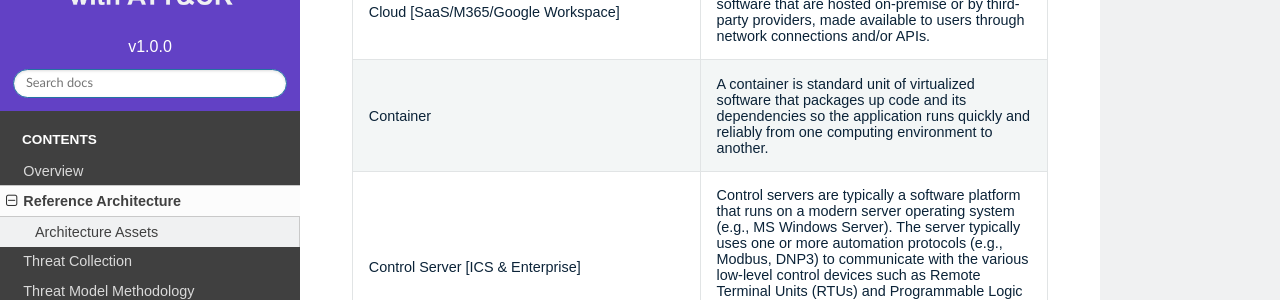
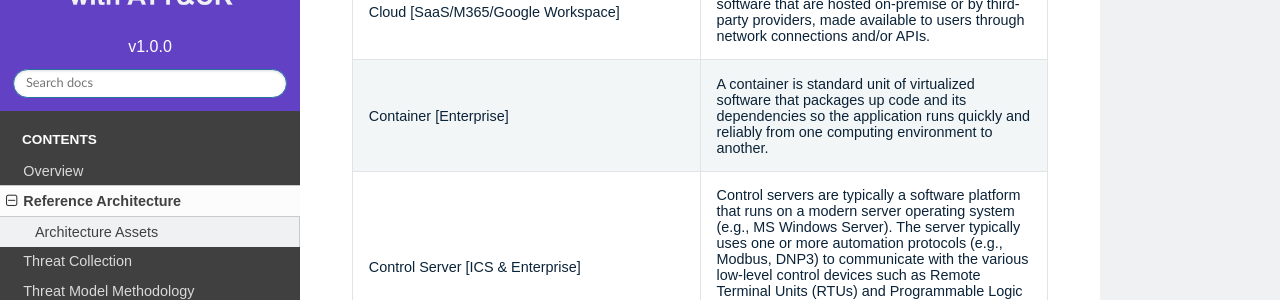
Before and after one commit to center-for-threat-informed-defense/defending-ot-with-attack, a Sphinx documentation site: the page built from docs/architecture.rst, in a window 1280 px wide and 900 px high, scrolled down 3278 px. Shown: the part 152-452 px from the top of the window. Built offline with Sphinx 7.4.7 and the Read the Docs theme 2.0.0, drawn with Linux system fonts in a browser that asks for light colours.

Commit message:
Minor updates

```diff
--- a/docs/architecture.rst
+++ b/docs/architecture.rst
@@ -83,7 +83,7 @@ ATT&CK for Enterprise's platforms and/or ATT&CK for ICS' assets. There are nine
 + [SaaS/M365/Google Workspace]         + third-party providers, made available to users through network connections and/or APIs.           +
 +--------------------------------------+---------------------------------------------------------------------------------------------------+
 + Container                            + A container is standard unit of virtualized software that packages up code and its dependencies   +
-+                                      + so the application runs quickly and reliably from one computing environment to another.           +
++ [Enterprise]                         + so the application runs quickly and reliably from one computing environment to another.           +
 +--------------------------------------+---------------------------------------------------------------------------------------------------+
 + Control Server                       + Control servers are typically a software platform that runs on a modern server operating system   +
 + [ICS & Enterprise]                   + (e.g., MS Windows Server). The server typically uses one or more automation protocols (e.g.,      +
--- a/docs/collection.rst
+++ b/docs/collection.rst
@@ -22,11 +22,7 @@ This includes:
 
  .. <<!-- TO DO --!>>
    tagged techniques for OT environments
-   Total ATT&CK (sub-)techniques -> Mapped to each asset and count (i.e., 510 techniques mapped to each assets).
-   plus image
-   downloads:
-   - STIX bundle
-   - multi-domain ATT&CK matrix for Navigator
+   Total ATT&CK (sub-)techniques
 
 Download the Threat Collection
 ------------------------------
--- a/docs/index.rst
+++ b/docs/index.rst
@@ -30,8 +30,7 @@ could be used within an IT/OT hybrid architecture and environment.
 Notice
 ------
 
-© 2024 MITRE Engenuity. Approved for public release. Document number(s)
-CT0121.
+© 2024 MITRE Engenuity. Approved for public release. Document number CT0121.
 
 Licensed under the Apache License, Version 2.0 (the "License"); you may not use this
 file except in compliance with the License. You may obtain a copy of the License at
```
